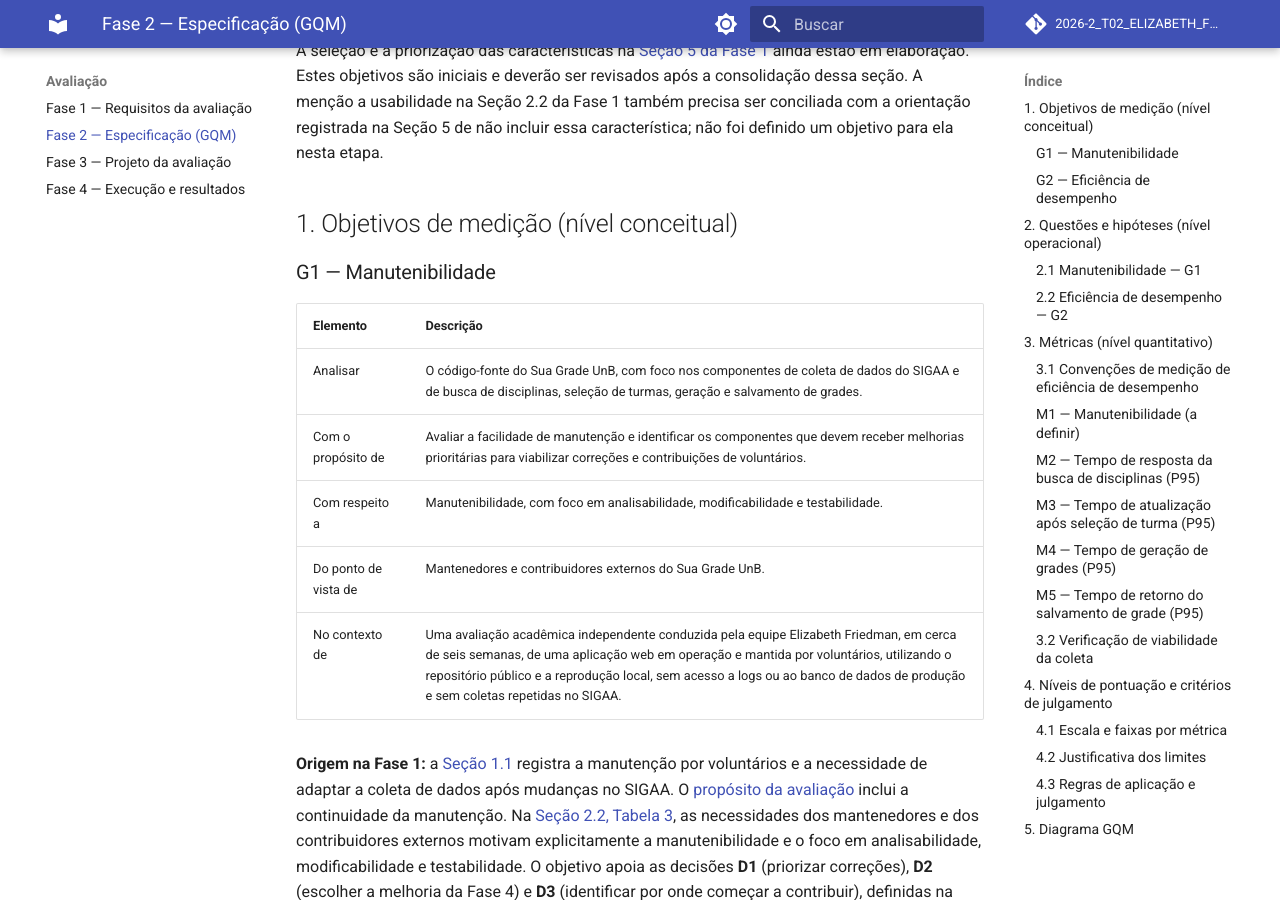
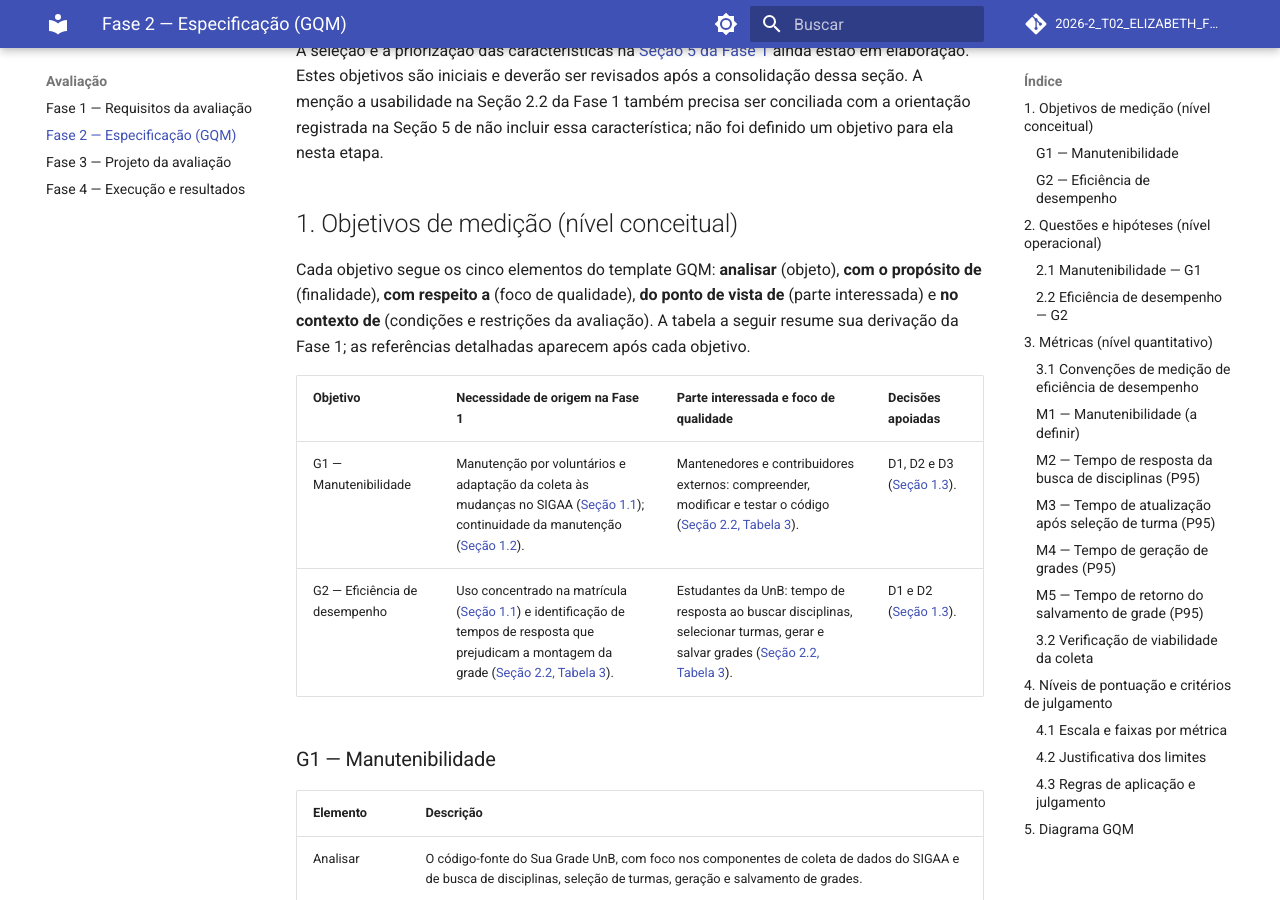
Before and after one commit to FCTE-Qualidade-de-Software-1/2026-2_T02_ELIZABETH_FRIEDMAN, an MkDocs documentation site: the page built from docs/fase-2.md, in a window 1280 px wide and 900 px high, scrolled down 257 px. Built offline with MkDocs 1.6.1 and Material for MkDocs 9.7.7, drawn with Linux system fonts in a browser that asks for light colours; comment, search, counter and statistics services are not loaded.

Commit message:
docs: relaciona objetivos GQM às necessidades da fase 1
Explica os elementos do template GQM e vincula G1 e G2 às necessidades,
partes interessadas e decisões apoiadas.

Co-authored-by: kalebmacedo <kmacedo0279@gmail.com>

```diff
--- a/docs/fase-2.md
+++ b/docs/fase-2.md
@@ -19,6 +19,17 @@ característica; não foi definido um objetivo para ela nesta etapa.
 <!--
 F2-C1: usar o template GQM completo para cada objetivo.
 -->
+
+Cada objetivo segue os cinco elementos do template GQM: **analisar** (objeto),
+**com o propósito de** (finalidade), **com respeito a** (foco de qualidade),
+**do ponto de vista de** (parte interessada) e **no contexto de** (condições e
+restrições da avaliação). A tabela a seguir resume sua derivação da Fase 1;
+as referências detalhadas aparecem após cada objetivo.
+
+| Objetivo | Necessidade de origem na Fase 1 | Parte interessada e foco de qualidade | Decisões apoiadas |
+|----------|--------------------------------|--------------------------------------|-------------------|
+| G1 — Manutenibilidade | Manutenção por voluntários e adaptação da coleta às mudanças no SIGAA ([Seção 1.1](fase-1.md#11-contexto)); continuidade da manutenção ([Seção 1.2](fase-1.md#12-proposito)). | Mantenedores e contribuidores externos: compreender, modificar e testar o código ([Seção 2.2, Tabela 3](fase-1.md#22-mapa-de-partes-interessadas)). | D1, D2 e D3 ([Seção 1.3](fase-1.md#13-uso-pretendido-decisoes-apoiadas)). |
+| G2 — Eficiência de desempenho | Uso concentrado na matrícula ([Seção 1.1](fase-1.md#11-contexto)) e identificação de tempos de resposta que prejudicam a montagem da grade ([Seção 2.2, Tabela 3](fase-1.md#22-mapa-de-partes-interessadas)). | Estudantes da UnB: tempo de resposta ao buscar disciplinas, selecionar turmas, gerar e salvar grades ([Seção 2.2, Tabela 3](fase-1.md#22-mapa-de-partes-interessadas)). | D1 e D2 ([Seção 1.3](fase-1.md#13-uso-pretendido-decisoes-apoiadas)). |
 
 ### G1 — Manutenibilidade
 
```
